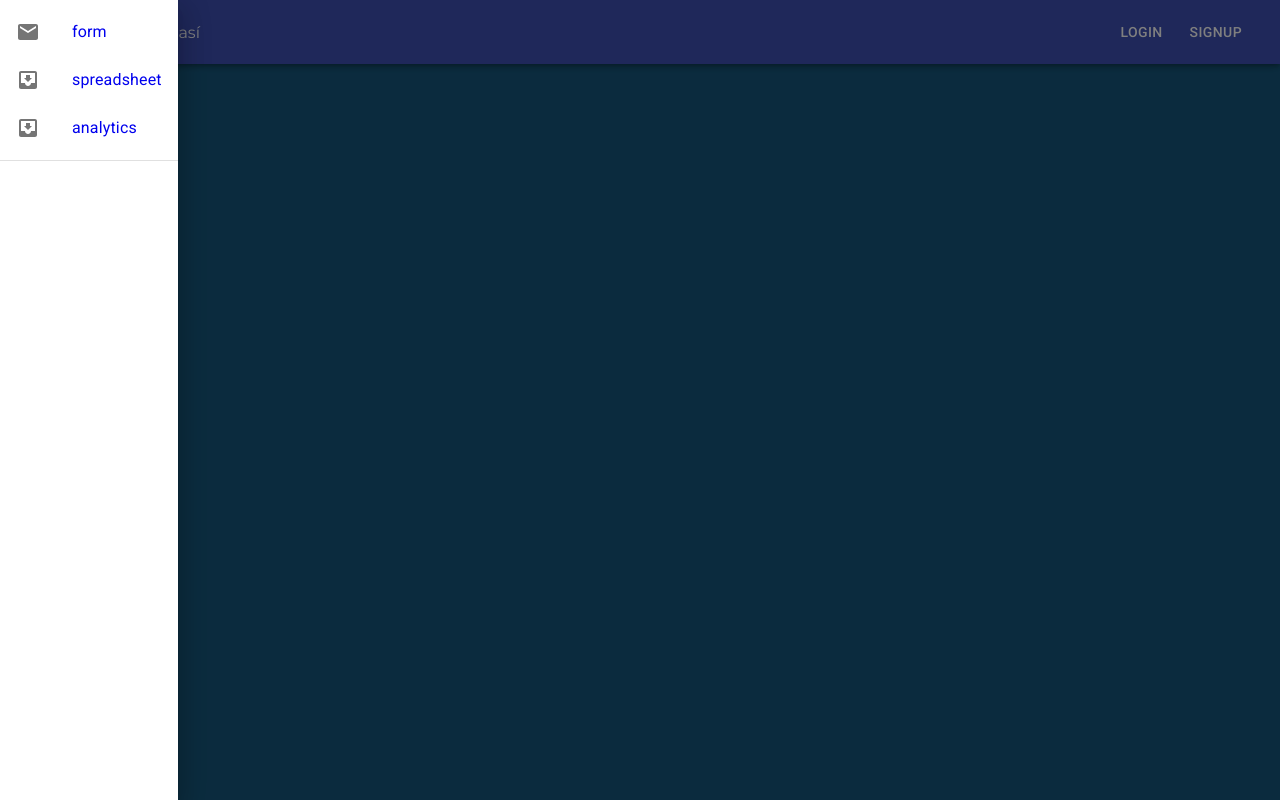
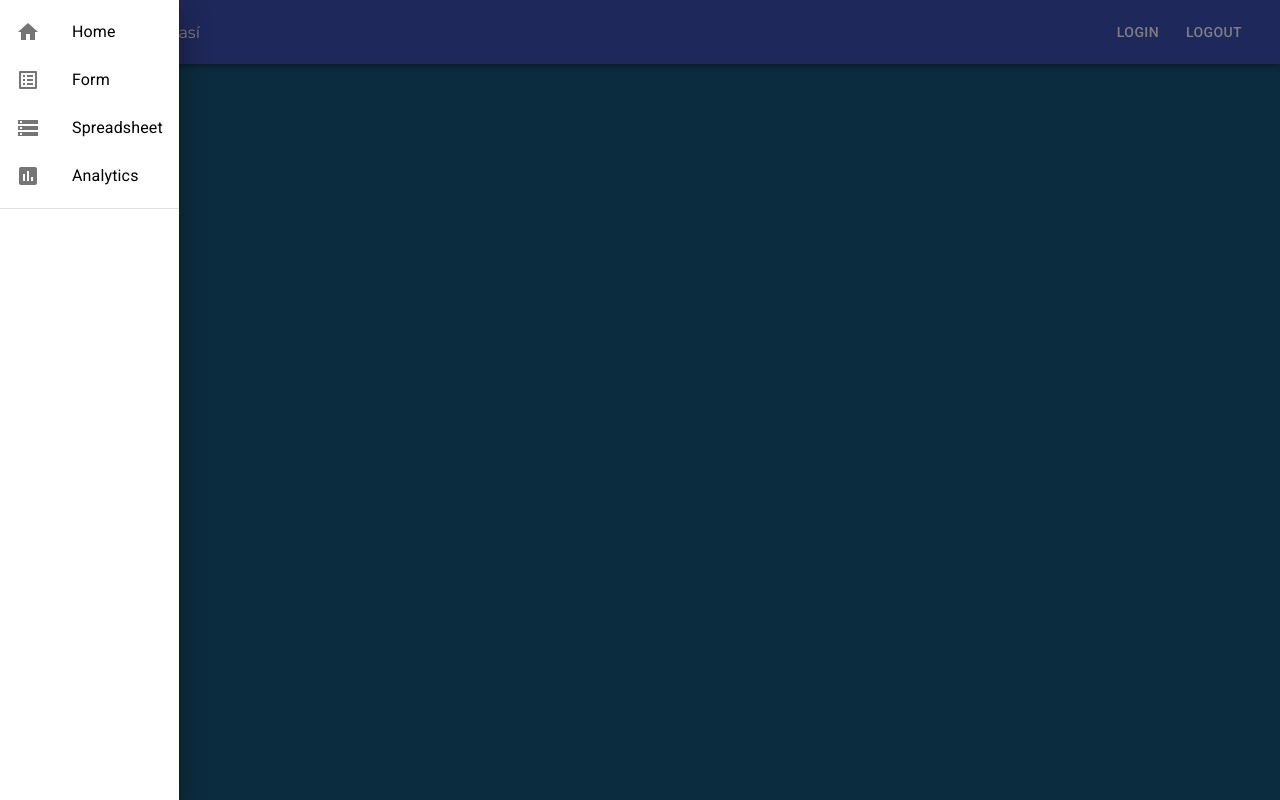
Before and after one commit to CarlosRabid/tortugaspedasi, a React (Create React App) app in the folder tortugaspedasi/: page /analytics in a window 1280 px wide. Both pictures are taken after a click on the button "Menu". Built offline with nearby package versions, Linux system fonts and the light colour scheme.

Commit message:
links black & some cleanup, some small errors that do not prevent functionality

```diff
--- a/tortugaspedasi/src/Components/NavBar.js
+++ b/tortugaspedasi/src/Components/NavBar.js
@@ -8,27 +8,11 @@ import IconButton from "@material-ui/core/IconButton";
 import MenuIcon from "@material-ui/icons/Menu";
 import ToolbarMenu from "./ToolbarMenu";
 import { Button, MenuItem, List, ListItem, ListItemIcon, ListItemText, Divider, Drawer } from "@material-ui/core";
-import Menu from "@material-ui/icons/Menu";
-import PopupState, { bindTrigger, bindMenu } from 'material-ui-popup-state';
-import InboxIcon from '@material-ui/icons/MoveToInbox';
-import MailIcon from '@material-ui/icons/Mail';
 import { BrowserRouter as Router, Route, Redirect, Link } from 'react-router-dom';
-
-// import React, { Component } from 'react';
-// import { BrowserRouter as Router, Route, Link } from 'react-router-dom'
-// import '../styles/NavBar.css';
-// import { withTranslation } from 'react-i18next';
-
-
-// import ReactDOM from 'react-dom';
-// import Button from '@material-ui/core/Button';
-// import AppBar from '@material-ui/core/AppBar'
-// import Toolbar from '@material-ui/core/Toolbar'
-// import Typography from '@material-ui/core/Typography'
-// import Form from './Form/Form';
-// import Spreadsheet from './Spreadsheet/Spreadsheet';
-// import Analytics from './Analytics/Analytics';
-// import Landing from './Landing';
+import HomeIcon from '@material-ui/icons/Home';
+import ListAltIcon from '@material-ui/icons/ListAlt';
+import StorageIcon from '@material-ui/icons/Storage';
+import PollIcon from '@material-ui/icons/Poll';
 
 const styles = {
   root: {
@@ -54,25 +38,25 @@ function NavBar(props) {
     right: false,
   });
 
-  const handleClick = event => {
-    setAnchorEl(event.currentTarget);
-  };
+  // const handleClick = event => {
+  //   setAnchorEl(event.currentTarget);
+  // };
 
-  const handleClose = () => {
-    setAnchorEl(null);
-  };
+  // const handleClose = () => {
+  //   setAnchorEl(null);
+  // };
 
   const { classes } = props;
   function onLogin() {
     alert("Login TBD");
   }
-  function onSignup() {
-    alert("Signup TBD");
+  function onLogout() {
+    alert("Logout TBD");
   }
 
-  function testClick(text) {
-    alert("Redirecting to " + text);
-  }
+  // function testClick(text) {
+  //   alert("Redirecting to " + text);
+  // }
 
 
   const sideList = side => (
@@ -84,24 +68,31 @@ function NavBar(props) {
     >
       <List>
 
-        <Link to="/form" style={{ textDecoration: 'none' }}>
-          <ListItem button key="form" name="form" >
-            <ListItemIcon name="form"><MailIcon name="form" /></ListItemIcon>
-            <ListItemText primary="form" name="form" />
+      <Link to="/" style={{ textDecoration: 'none', color: 'black' }}>
+          <ListItem button key="home" >
+            <ListItemIcon ><HomeIcon /></ListItemIcon>
+            <ListItemText primary="Home" />
           </ListItem>
         </Link>
 
-        <Link to="/spread" style={{ textDecoration: 'none' }}>
-          <ListItem button key="spreadsheet" >
-            <ListItemIcon><InboxIcon /> </ListItemIcon>
-            <ListItemText primary="spreadsheet" />
+        <Link to="/form" style={{ textDecoration: 'none', color: 'black' }}>
+          <ListItem button key="form" >
+            <ListItemIcon ><ListAltIcon /></ListItemIcon>
+            <ListItemText primary="Form" />
           </ListItem>
         </Link>
 
-        <Link to="/analytics" style={{ textDecoration: 'none' }}>
+        <Link to="/spread" style={{ textDecoration: 'none',color: 'black'}}>
+          <ListItem button key="spreadsheet" >
+            <ListItemIcon><StorageIcon /> </ListItemIcon>
+            <ListItemText primary="Spreadsheet" />
+          </ListItem>
+        </Link>
+
+        <Link to="/analytics" style={{ textDecoration: 'none', color: 'black' }}>
           <ListItem button key="analytics" >
-            <ListItemIcon><InboxIcon /> </ListItemIcon>
-            <ListItemText primary="analytics" />
+            <ListItemIcon><PollIcon /> </ListItemIcon>
+            <ListItemText primary="Analytics" />
           </ListItem>
         </Link>
 
@@ -161,8 +152,8 @@ function NavBar(props) {
                 <MenuItem key="login" onClick={onLogin} autoclose={true}>
                   Login
                     </MenuItem>,
-                <MenuItem key="signup" onClick={onSignup}>
-                  Signup
+                <MenuItem key="logout" onClick={onLogout}>
+                  Logout
                     </MenuItem>
               ]
               : [
@@ -177,10 +168,10 @@ function NavBar(props) {
                 <Button
                   key="signup"
                   color="inherit"
-                  onClick={onSignup}
+                  onClick={onLogout}
                   className={classes.menuButton}
                 >
-                  Signup
+                  Logout
                     </Button>
               ];
           }}
@@ -197,100 +188,6 @@ NavBar.propTypes = {
 export default withStyles(styles)(NavBar);
 
 
-// class NavBar extends Component {
-//     constructor() {
-//         super();
-//         this.state = {}
-//     }
-
-//     updateNavBar = () => {
-//         this.props.updateNavBar("")
-//     }
-
-//     ButtonAppBar = (props) => {
-//         const { classes } = props;
-//         function onLogin() {
-//           alert("Login TBD");
-//         }
-//         function onSignup() {
-//           alert("Signup TBD");
-//         }}
-
-
-//     render() {
-//         return (
-//             <AppBar position="fixed">
-//               <Toolbar>
-//                 <IconButton color="inherit" aria-label="Menu">
-//                   <MenuIcon />
-//                 </IconButton>
-//                 <Typography variant="title" color="inherit">
-//                   MyApp
-//                 </Typography>
-
-//                 <ToolbarMenu
-//                   render={collapsed => {
-//                     return collapsed
-//                       ? [
-//                           <MenuItem key="login" onClick={onLogin} autoclose={true}>
-//                             Login
-//                           </MenuItem>,
-//                           <MenuItem key="signup" onClick={onSignup}>
-//                             Signup
-//                           </MenuItem>
-//                         ]
-//                       : [
-//                           <Button
-//                             key="login"
-//                             color="inherit"
-//                             onClick={onLogin}
-//                             className={classes.menuButton}
-//                           >
-//                             Login
-//                           </Button>,
-//                           <Button
-//                             key="signup"
-//                             color="inherit"
-//                             onClick={onSignup}
-//                             className={classes.menuButton}
-//                           >
-//                             Signup
-//                           </Button>
-//                         ];
-//                   }}
-//                 />
-//               </Toolbar>
-//             </AppBar>
-//           );
-//         }}
-
-//         // ButtonAppBar.propTypes = {
-//         //   classes: PropTypes.object.isRequired
-//         // };
-
-//         export default withStyles(styles)(ButtonAppBar);
-
-
-//         const { t, i18n } = this.props;
-
-//         return (
-//             <nav>
-//                 <div className="navigation" id={this.props.location}>
-//                     <Link to="/home"><span>{t('Home')}</span></Link>
-//                     {" "}
-//                     <Link to="/form"><span >{t('Form')}</span></Link>
-//                     {" "}
-//                     <Link to="/spread"><span>{t('Spreadsheet')}</span></Link>
-//                     {" "}
-//                     <Link to="/analytics"><span>{t('Analytics')}</span></Link>
-//                     <span className= "currentUser"><Link to="/">{!this.props.name ? "Login" : this.props.name}</Link></span>
-//                 </div>
-//             </nav>
-//         );
-//     }
-// }
-
-// export default withTranslation('translation')(NavBar);
 
 // MATERIAL UI CODE //
             // <div>
```
